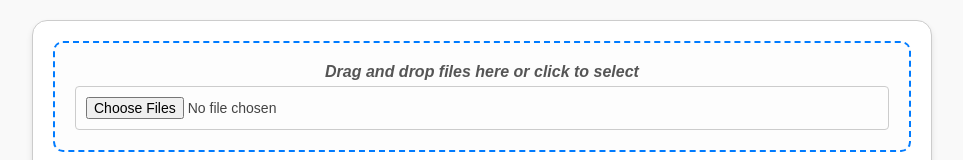
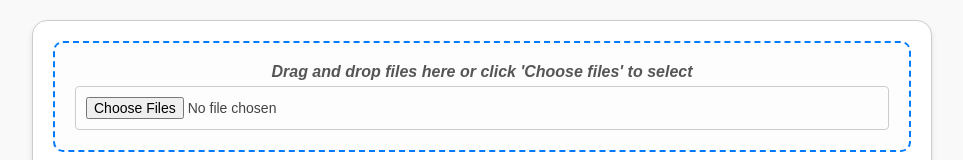
Before and after one commit to Besian-Haliti/question-generator, a Next.js app: page / in a window 1280 px wide. Shown: the top 160 px of the page, without its empty margins (158-1121 px from the left). Built offline with nearby package versions, Linux system fonts and the light colour scheme.

Commit message:
finishing up7

```diff
--- a/src/app/component/QuestionTool/QuestionTool.js
+++ b/src/app/component/QuestionTool/QuestionTool.js
@@ -156,7 +156,7 @@ export default function QuestionTool() {
           onDragLeave={handleDragLeave}
           onDrop={handleDrop}
         >
-          <p>Drag and drop files here or click to select</p>
+          <p>Drag and drop files here or click 'Choose files' to select</p>
           <input
             type="file"
             accept="image/*"
```
